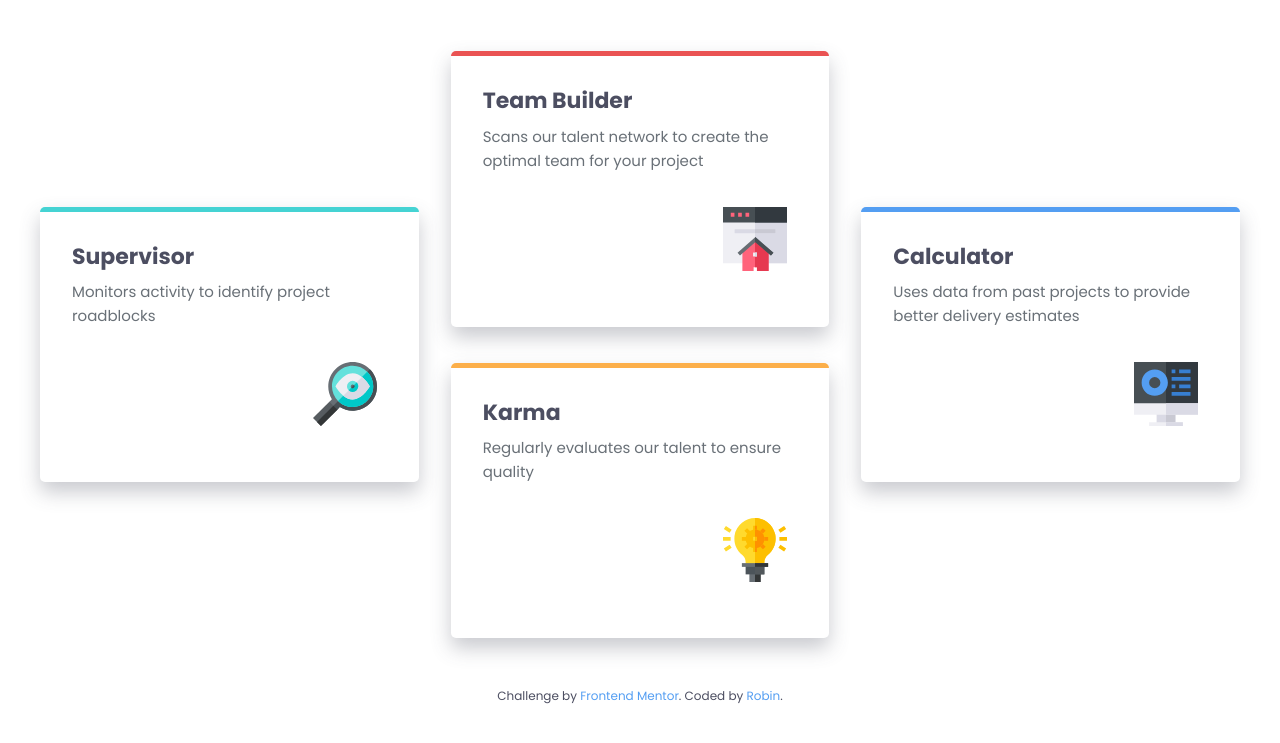
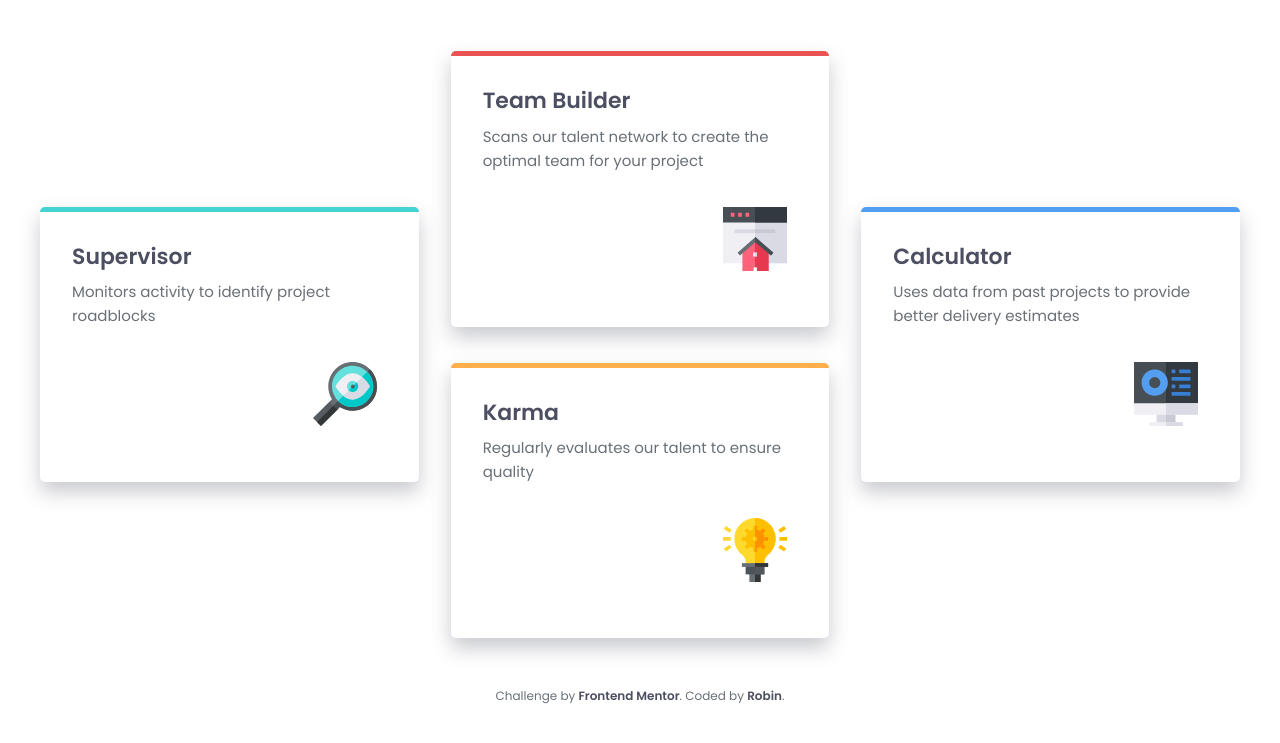
Before and after one commit to TheRoboRobin/Frontend-Mentor-Four-Card-Feature, a website: page src/index.html in a window 1280 px wide. Shown: the part 229-972 px from the top of the page. Drawn offline with nearby package versions, Linux system fonts and the light colour scheme; files that its build step writes are made by us from their sources.

Commit message:
minor adjustments and README update

```diff
--- a/src/index.html
+++ b/src/index.html
@@ -38,7 +38,7 @@
         </div>
         <div class="feature__cards">
           <div class="feature__card feature__card--cyan">
-            <h3 class="feature__title">Supervisor</h3>
+            <p class="feature__title">Supervisor</p>
             <p class="feature__text">
               Monitors activity to identify project roadblocks
             </p>
@@ -49,7 +49,7 @@
             />
           </div>
           <div class="feature__card feature__card--red">
-            <h3 class="feature__title">Team Builder</h3>
+            <p class="feature__title">Team Builder</p>
             <p class="feature__text">
               Scans our talent network to create the optimal team for your
               project
@@ -61,7 +61,7 @@
             />
           </div>
           <div class="feature__card feature__card--orange">
-            <h3 class="feature__title">Karma</h3>
+            <p class="feature__title">Karma</p>
             <p class="feature__text">
               Regularly evaluates our talent to ensure quality
             </p>
@@ -72,7 +72,7 @@
             />
           </div>
           <div class="feature__card feature__card--blue">
-            <h3 class="feature__title">Calculator</h3>
+            <p class="feature__title">Calculator</p>
             <p class="feature__text">
               Uses data from past projects to provide better delivery estimates
             </p>
--- a/src/sass/main.scss
+++ b/src/sass/main.scss
@@ -208,6 +208,7 @@ body {
   }
   &__title {
     font-size: $font-size-med;
+    font-weight: 600;
     line-height: 1.2;
   }
   &__text {
@@ -227,10 +228,12 @@ body {
   font-family: "Poppins", sans-serif;
   font-size: 1.2rem;
   text-align: center;
+  color: $color-grey-light;
 
   & a {
-    color: $color-blue;
+    color: $color-grey-dark;
     text-decoration: none;
+    font-weight: 600;
 
     &:hover {
       color: $color-orange;
```
Also changed, not shown: public/index.html (+4 -4 lines), README.md, public/assets/images/screenshot__desktop.PNG (added), public/assets/images/screenshot__mobile.PNG (added), public/css/main.css.
